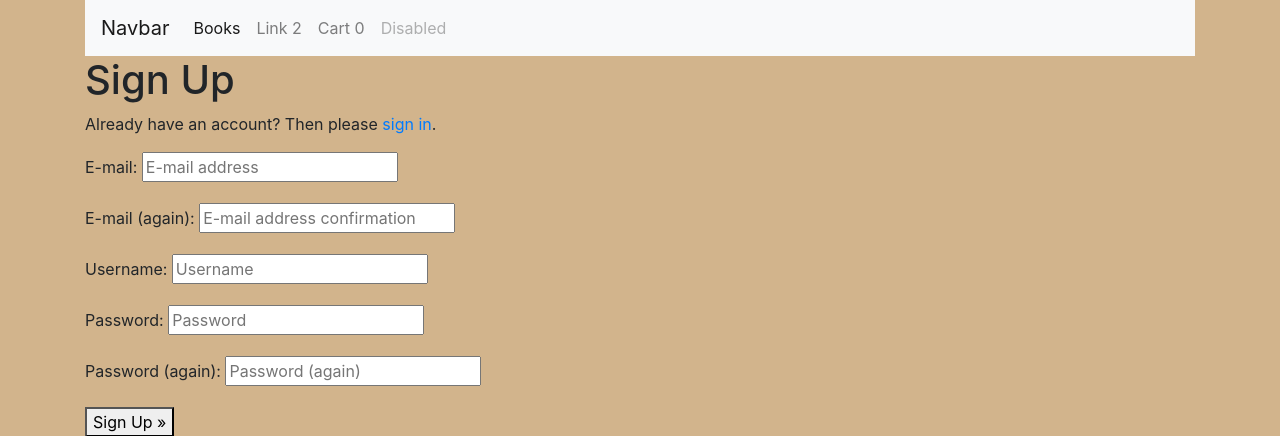
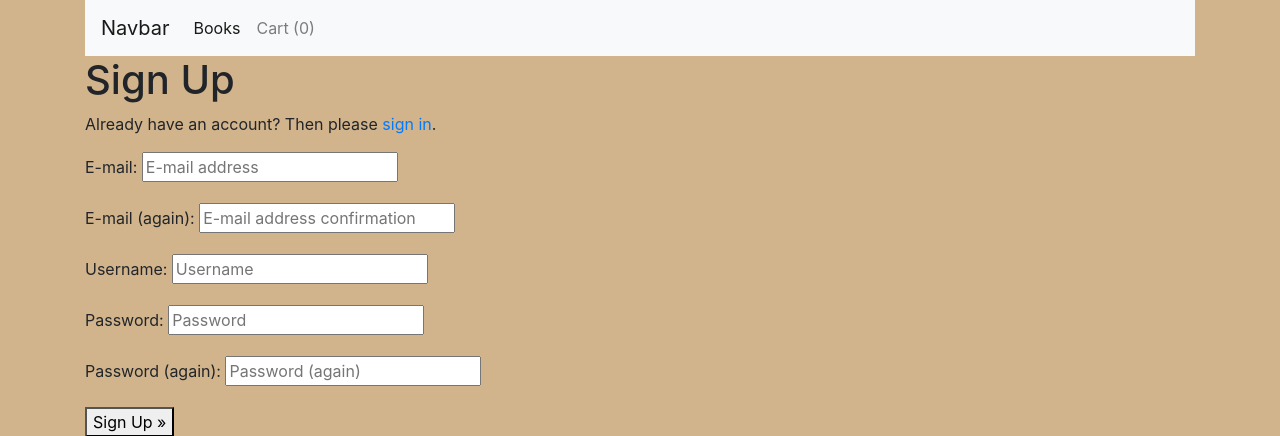
Before and after one commit to 4forces/tgc8-django2, a Django app: page /accounts/signup/ in a window 1280 px wide. Shown: the top 436 px of the page. Run offline with Django 3.2, Linux system fonts and the light colour scheme; some libraries are stand-ins or nearby versions.

Commit message:
Remove unused navlinks

```diff
--- a/templates/base.template.html
+++ b/templates/base.template.html
@@ -28,13 +28,7 @@
         <a class="nav-link" href="{% url 'books_route' %}">Books <span class="sr-only">(current)</span></a>
       </li>
       <li class="nav-item">
-        <a class="nav-link" href="#">Link 2</a>
-      </li>
-      <li class="nav-item">
-        <a class="nav-link" href="{% url 'view_cart' %}">Cart {{number_of_items}}</a>
-      </li>
-      <li class="nav-item">
-        <a class="nav-link disabled" href="#">Disabled</a>
+        <a class="nav-link" href="{% url 'view_cart' %}">Cart ({{number_of_items}})</a>
       </li>
     </ul>
   </div>
```
